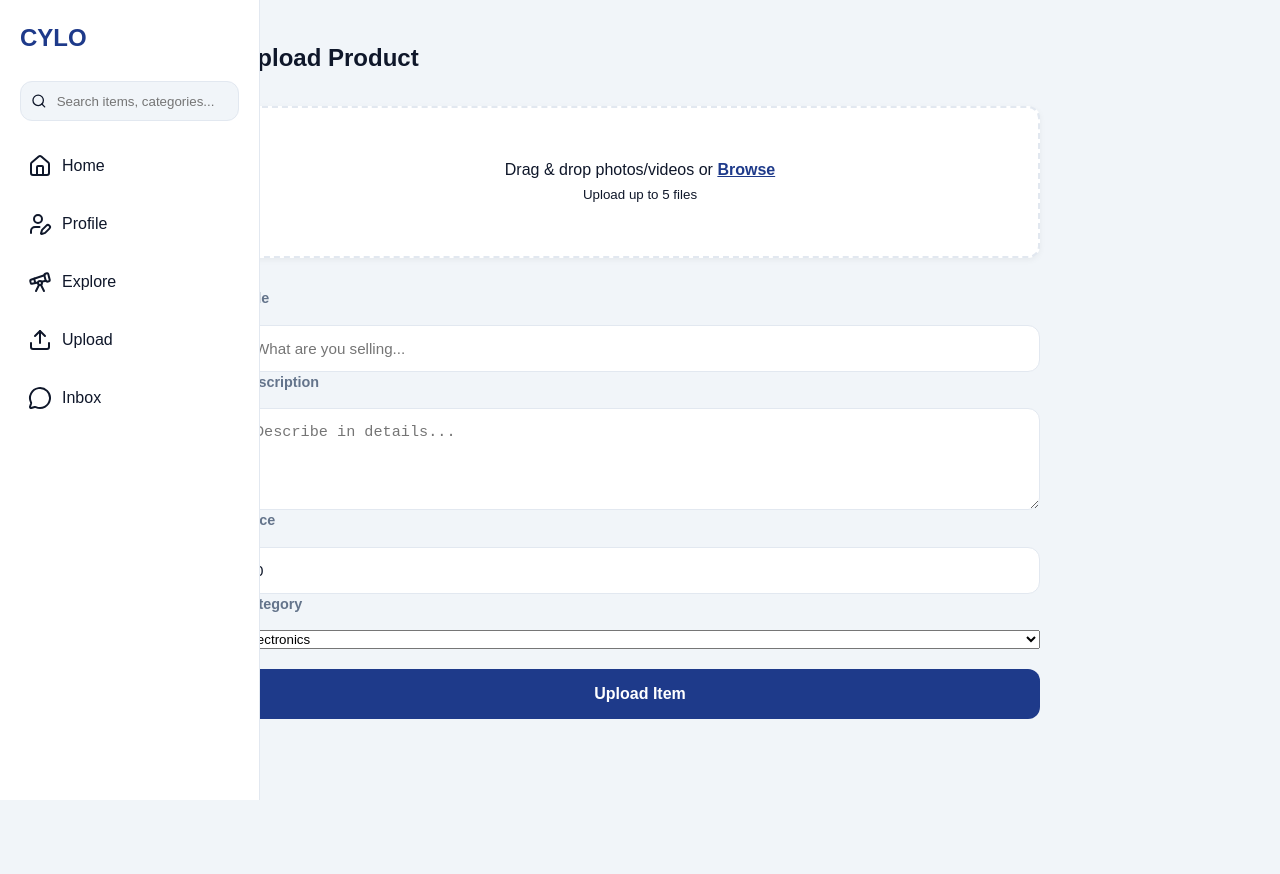
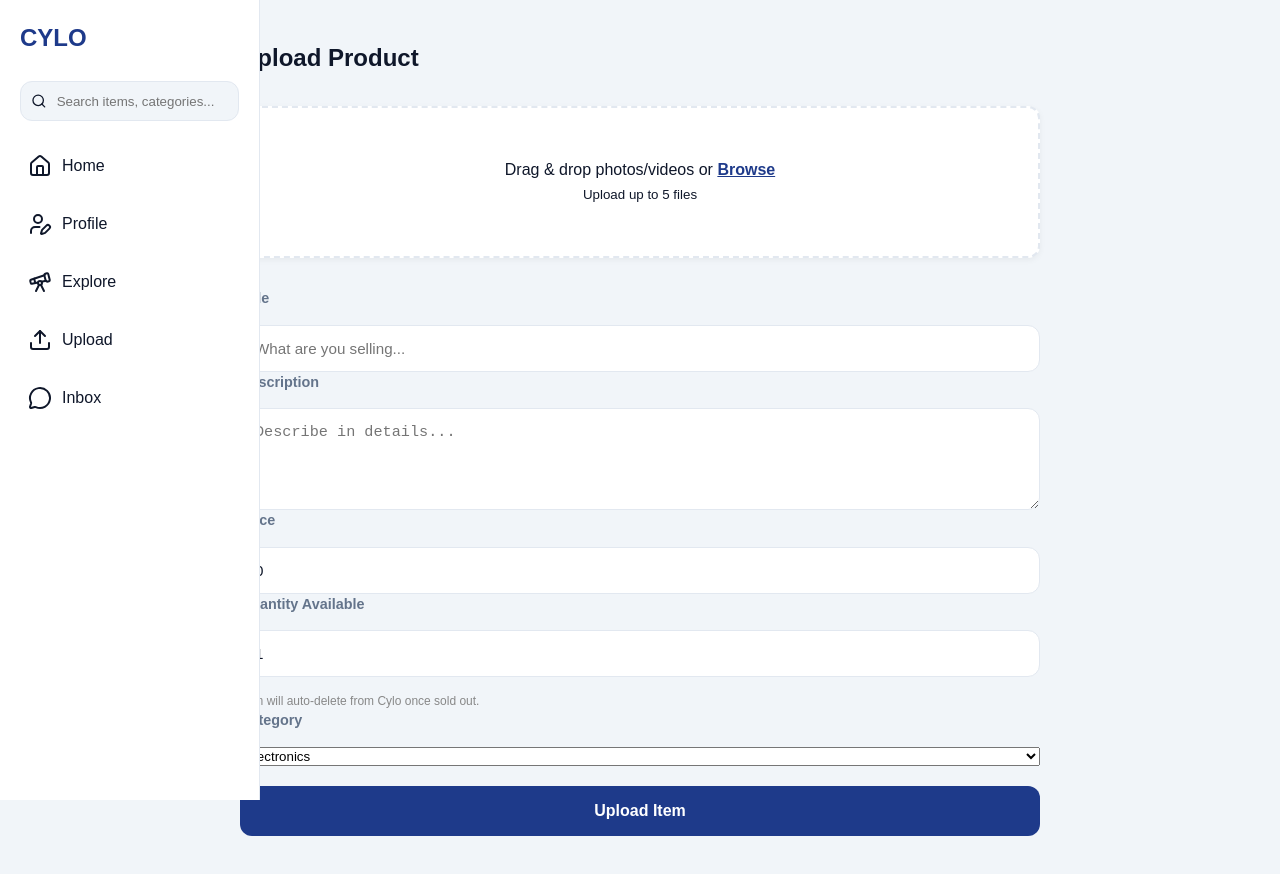
Before and after one commit to siphoPrince/TradeNest, a React (Vite) app in the folder TradeNest/tradenest/: page /upload in a window 1280 px wide. Shown: the top 874 px of the page. Before the commit the page ends 839 px from the top, so only its background shows below. Built offline with nearby package versions, Linux system fonts and the light colour scheme.

Commit message:
adding google login

```diff
--- a/TradeNest/tradenest/package.json
+++ b/TradeNest/tradenest/package.json
@@ -11,6 +11,7 @@
   },
   "dependencies": {
     "@microsoft/signalr": "^10.0.0",
+    "@react-oauth/google": "^0.13.5",
     "axios": "^1.13.6",
     "lucide-react": "^0.577.0",
     "react": "^19.2.0",
--- a/TradeNest/tradenest/src/main.jsx
+++ b/TradeNest/tradenest/src/main.jsx
@@ -1,10 +1,15 @@
 import { StrictMode } from 'react'
 import { createRoot } from 'react-dom/client'
 import './styles/variables.css'
+import { GoogleOAuthProvider } from '@react-oauth/google'
 import App from './App.jsx'
+
+const GOOGLE_CLIENT_ID = "1051548302815-vl27r6i2jr5opjom9mlliopujk3msteb.apps.googleusercontent.com";
 
 createRoot(document.getElementById('root')).render(
   <StrictMode>
-    <App />
+    <GoogleOAuthProvider clientId={GOOGLE_CLIENT_ID}>
+      <App />
+    </GoogleOAuthProvider>
   </StrictMode>,
 )
--- a/TradeNest/tradenest/src/pages/SignIn.jsx
+++ b/TradeNest/tradenest/src/pages/SignIn.jsx
@@ -2,6 +2,7 @@ import { useState } from "react";
 import { useNavigate, Link } from "react-router-dom";
 import authService from "../services/authService";
 import Logo from "../assets/LgoNoBg.png";
+import { GoogleLogin } from '@react-oauth/google';
 import "../styles/signIn.css";
 
 function SignIn() {
@@ -19,6 +20,17 @@ function SignIn() {
       navigate("/dashboard");
     } catch (error) {
       alert("Login failed. Please check your credentials.");
+    }
+  };
+
+  const handleGoogleSuccess = async (credentialResponse) => {
+    try {
+        const response = await authService.googleLogin(credentialResponse.credential);
+        localStorage.setItem("token", response.token);
+        localStorage.setItem("userId", response.userId);
+        navigate("/dashboard");
+    } catch (error) {
+        alert("Google Sign-In failed.");
     }
 };
 
@@ -55,6 +67,21 @@ function SignIn() {
             </button>
           </form>
 
+          {/* Added a divider and the Google Button */}
+          <div className="auth-divider">
+            <span>OR</span>
+          </div>
+
+          <div className="google-btn-wrapper">
+            <GoogleLogin
+              onSuccess={handleGoogleSuccess}
+              onError={() => alert("Google Login Failed")}
+              useOneTap
+              theme="filled_blue"
+              shape="pill"
+            />
+          </div>
+
           <p className="auth-footer">
             Don’t have an account?{" "}
             <Link to="/SignUp" className="auth-link">Register</Link>
--- a/TradeNest/tradenest/src/pages/Upload.jsx
+++ b/TradeNest/tradenest/src/pages/Upload.jsx
@@ -9,7 +9,7 @@ const Upload = () => {
   const [description, setDescription] = useState("");
   const [price, setPrice] = useState(0)
   const [categoryId, setCategoryId] = useState(1);
-
+  const [quantity, setQuantity] = useState(1); // Default to 1
   const handleUpload = async () => {
   const token = localStorage.getItem("token");
   if (!token) return alert("Please log in first!");
@@ -25,8 +25,10 @@ const Upload = () => {
   formData.append("title", title);
   formData.append("description", description);
   formData.append("price", price);
+  formData.append("quantity", quantity);
   formData.append("categoryId", categoryId);
   formData.append("userId", currentUserId);
+
 
   if (files.length > 0) {
     formData.append("file", files[0]);
@@ -149,6 +151,20 @@ const Upload = () => {
             </div>
 
             <div className="inputs">
+              <label>Quantity Available</label>
+              <input
+                type="number"
+                className="Quantity-input"
+                min="1"
+                value={quantity}
+                onChange={(e) => setQuantity(e.target.value)}
+                placeholder="1" />
+              <small style={{ color: '#888', fontSize: '12px' }}>
+                Item will auto-delete from Cylo once sold out.
+              </small>
+            </div>
+
+            <div className="inputs">
               <label>Category</label>
               <select
                 className="category-input"
--- a/TradeNest/tradenest/src/services/authService.js
+++ b/TradeNest/tradenest/src/services/authService.js
@@ -18,7 +18,17 @@ const register = async(name, email, passwordHash)=>{
     return response.data;
 }
 
+const googleLogin = async (idToken) => {
+    const response = await axios.post(API_URL + "google-login", JSON.stringify(idToken), {
+        headers: {
+            'Content-Type': 'application/json'
+        }
+    });
+    return response.data;
+}
+
 export default {
     login,
-    register
+    register,
+    googleLogin
 };
```
Also changed, not shown: 1 other file (tests, documents, lock files or other folders). Lines whose indentation alone changed are shown as unchanged.
